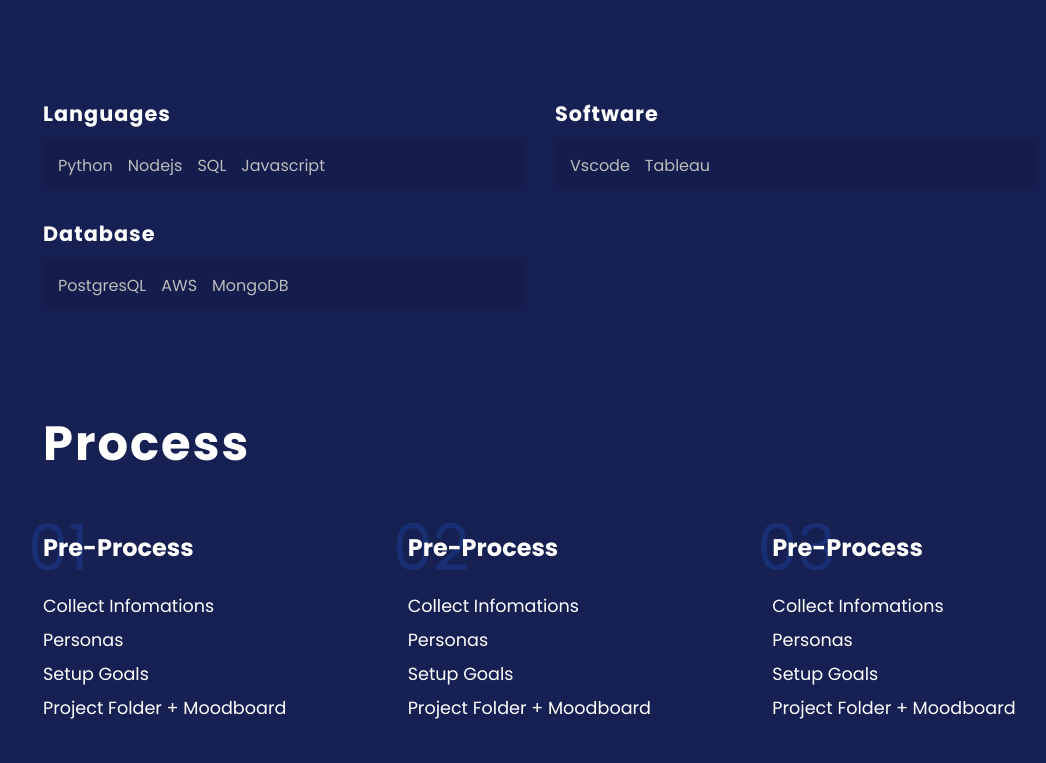
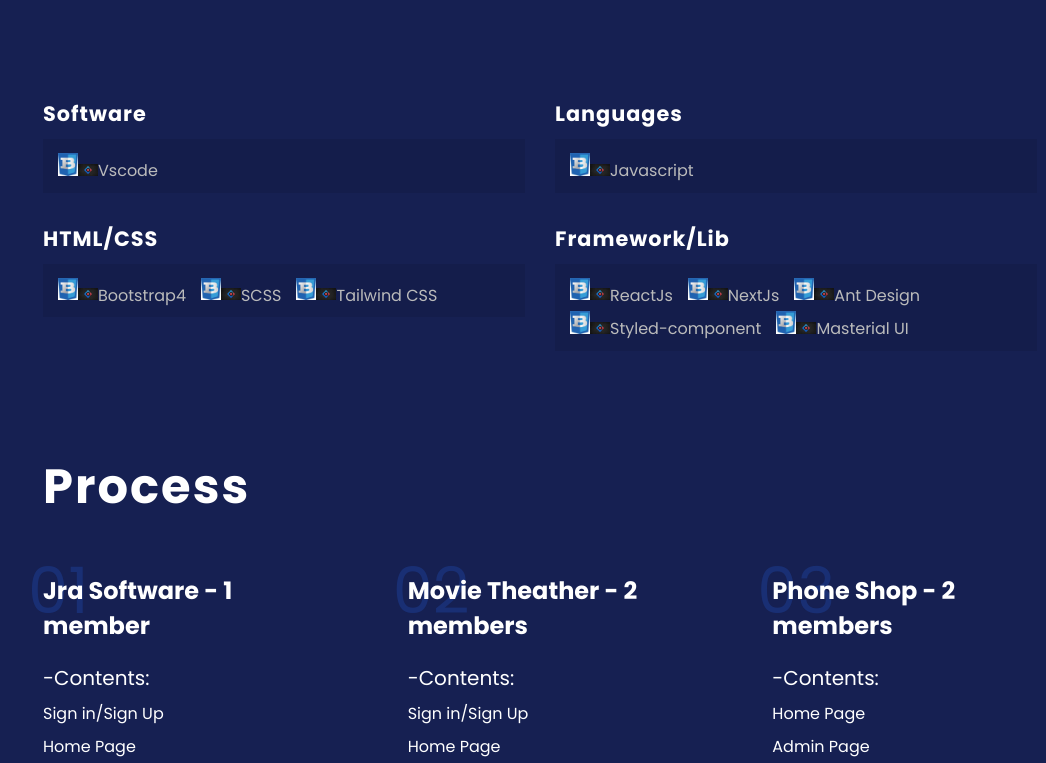
Before and after one commit to nguyennguyenthanh/Portfolio-NTNguyen2023, a React (Create React App) app: page / in a window 1280 px wide. Shown: the part 917-1680 px from the top of the page, without its empty margins (100-1146 px from the left). Built offline with nearby package versions, Linux system fonts and the light colour scheme.

Commit message:
Update-Portfolio

```diff
--- a/src/components/Carrer/Carrer.js
+++ b/src/components/Carrer/Carrer.js
@@ -6,11 +6,6 @@
   const carrers = [
     {
       title: "Front-end Developer",
-      name: 'Software',
-      year: '2022 - 2023'
-    },
-    {
-      title: "Back-end Developer",
       name: 'Software',
       year: '2022 - 2023'
     },
--- a/src/components/Footer/Footer.js
+++ b/src/components/Footer/Footer.js
@@ -15,11 +15,11 @@
 
         </a>
 
-        <a href="#!">
+        <a href="https://www.youtube.com/channel/UC6_eB5n4pTheDSuJxqGeeAw">
           <i className="fa-brands fa-youtube"></i>
         </a>
 
-        <a href="#!">
+        <a href="https://github.com/nguyennguyenthanh">
           <i className="fa-brands fa-github"></i>
         </a>
       </div>
--- a/src/components/Home/Home.js
+++ b/src/components/Home/Home.js
@@ -8,7 +8,7 @@
     <section id="home">
       <div className="home-text" data-aos="fade-down">
         <strong>Hello, it's me</strong>
-        <h1>DevTN VietNam</h1>
+        <h1>DevT.N VietNam</h1>
         <p>Lorem ipsum dolor sit amet consectetur adipisicing elit. Maxime iure deleniti dolores autem aliquid officia expedita quasi quibusdam cumque repudiandae hic officiis dolorem magnam dignissimos eos, illum odio debitis veniam.</p>
         <a href="#summery" className='btn-link'>Scroll For Me</a>
       </div>
@@ -16,21 +16,21 @@
         <div className="img-box">
           <img src={avatar} alt="avatar"  />
 
-          <h2>DevTN-VietNam <br /> <span>Front-end Developer</span></h2>
+          <h2>DevT.N-VietNam <br /> <span>Front-end Developer</span></h2>
 
           <div className="social">
             <a href="#!">
               <i className="fa-brands fa-facebook"></i>
             </a>
-            <a href="#!">
+            <a href="https://www.youtube.com/channel/UC6_eB5n4pTheDSuJxqGeeAw">
               <i className="fa-brands fa-youtube"></i>
             </a>
-            <a href="#!">
+            <a href="https://github.com/nguyennguyenthanh">
               <i className="fa-brands fa-github"></i>
             </a>
           </div>
 
-          <a href="#!" className='hire-me'>Hire me</a>
+          <a href="#summery" className='hire-me'>Hire me</a>
         </div>
       </div>
     </section>
--- a/src/components/Languages/Languages.js
+++ b/src/components/Languages/Languages.js
@@ -1,33 +1,44 @@
 import React from 'react';
 import './languages.css';
+import BS4 from './../assets/images/Bs4.jpg';
+import Antd from './../assets/images/Antd.jpg';
+
 
 const Languages = () => {
   const data = [
     {
-      title: "Languages",
-      contents: ['Python', 'Nodejs', 'SQL', 'Javascript']
+      title: "Software",
+      contents: ['Vscode'],
+      images: [BS4, Antd],
     },
     {
-      title: "Software",
-      contents: ['Vscode', 'Tableau']
+      title: "Languages",
+      contents: ['Javascript'],
+      images: [BS4, Antd],
     },
     {
-      title: "Database",
-      contents: ['PostgresQL', 'AWS', 'MongoDB']
+      title: "HTML/CSS",
+      contents: ['Bootstrap4', 'SCSS', 'Tailwind CSS'],
+      images: [BS4, Antd],
+    },
+    {
+      title: "Framework/Lib",
+      contents: ['ReactJs', 'NextJs', 'Ant Design', 'Styled-component', 'Masterial UI'],
+      images: [BS4, Antd],
     },
   ]
 
 
   return (
-    <section id="languages"  data-aos="fade">
+    <section id="languages" data-aos="fade">
       {
-        data?.map((item, index) => (
+        data?.map(item => (
           <div key={item.title} className="languages-box">
             <h3>{item.title}</h3>
             <ul>
               {
                 item.contents.map(content => (
-                  <li key={content}>{content}</li>
+                  <li key={content}>{item.images.map(img => (<img key={img} src={img} alt="img" width={20} />))}{content}</li>
                 ))
               }
             </ul>
--- a/src/components/Process/Process.js
+++ b/src/components/Process/Process.js
@@ -5,38 +5,26 @@
   const data = [
     {
       id: '01',
-      title: 'Pre-Process',
-      contents: ['Collect Infomations', 'Personas', 'Setup Goals', 'Project Folder + Moodboard']
+      title: 'Jra Software - 1 member',
+      contents: ['Sign in/Sign Up', 'Home Page', 'Feature For Create Projects', 'Feature User Infomations', 'Feature Create Account', 'Feature Add/Remove/Edit/Update Members',],
+      technicals: ['Typescript', 'Reactjs', 'Tailwind Css', 'Ant Design', 'Bootstrap', 'Scss', 'Restful API', 'Redux', 'Responsive']
     },
     {
       id: '02',
-      title: 'Pre-Process',
-      contents: ['Collect Infomations', 'Personas', 'Setup Goals', 'Project Folder + Moodboard']
+      title: 'Movie Theather - 2 members',
+      contents: ['Sign in/Sign Up', 'Home Page', 'Admin Page', 'Feature Booking Ticket', 'Feature Create Schedule Films', 'Feature Create Accounts', 'Feature Add/Remove/Edit/Update Films'],
+      technicals: ['Javascript', 'Reactjs', 'Tailwind Css', 'Ant Design', 'Bootstrap', 'Scss', 'Restful API', 'Redux', 'Responsive']
     },
     {
       id: '03',
-      title: 'Pre-Process',
-      contents: ['Collect Infomations', 'Personas', 'Setup Goals', 'Project Folder + Moodboard']
+      title: 'Phone Shop - 2 members',
+      contents: ['Home Page', 'Admin Page', 'Store Page', 'Feature Add/Remove/Edit/Update Products', 'Feature Shopping Cart'],
+      technicals: ['Javascript', 'Bootstrap', 'Scss', 'API json', 'Redux', 'Responsive']
     },
-    {
-      id: '04',
-      title: 'Pre-Process',
-      contents: ['Collect Infomations', 'Personas', 'Setup Goals', 'Project Folder + Moodboard']
-    },
-    {
-      id: '05',
-      title: 'Pre-Process',
-      contents: ['Collect Infomations', 'Personas', 'Setup Goals', 'Project Folder + Moodboard']
-    },
-    {
-      id: '06',
-      title: 'Pre-Process',
-      contents: ['Collect Infomations', 'Personas', 'Setup Goals', 'Project Folder + Moodboard']
-    }
   ]
 
   return (
-    <section id="process"  data-aos="fade">
+    <section id="process" data-aos="fade">
       <div className="process-heading" >
         <h3>Process</h3>
       </div>
@@ -46,10 +34,19 @@
             <div key={process.id} className="process-box">
               <span>{process.id}</span>
               <strong>{process.title}</strong>
-              <ul>
+              <ul style={{ fontSize: '20px' }}>
+                -Contents:
                 {
                   process.contents.map(content => (
                     <li key={content}>{content}</li>
+                  ))
+                }
+              </ul>
+              <ul style={{ fontSize: '20px' }}>
+                -Technicals:
+                {
+                  process.technicals?.map(tech => (
+                    <li key={tech}>{tech}</li>
                   ))
                 }
               </ul>
--- a/src/components/Process/process.css
+++ b/src/components/Process/process.css
@@ -26,7 +26,7 @@
 }
 
 .process-box ul li{
-    font-size: 1.1rem;
+    font-size: 1rem;
     margin: 8px 0;
 }
 
```
Also changed, not shown: src/components/assets/images/Antd.jpg (added), src/components/assets/images/Bs4.jpg (added).
